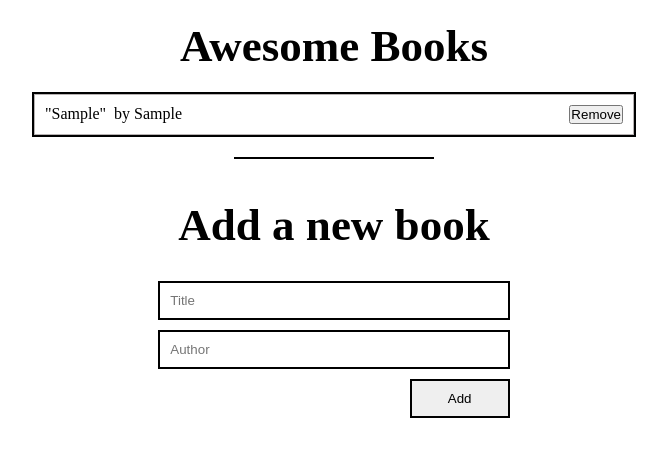
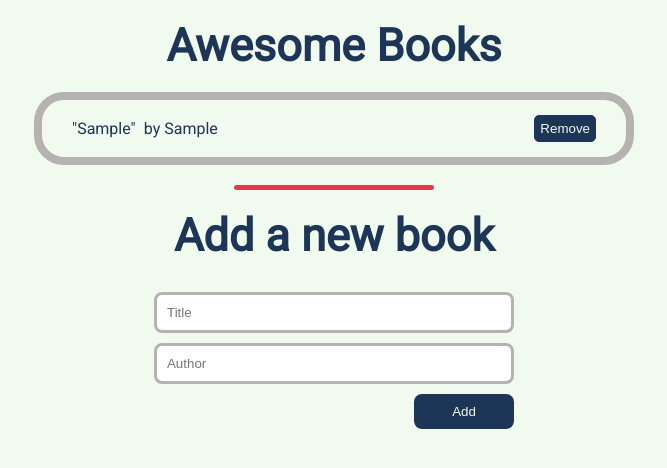
Before and after one commit to rmrmrmr/awesome-books, a website: page index.html in a window 1280 px wide. Both pictures are taken after typing "Sample", "Sample" into the empty fields and a click on the button "Add". Shown: the whole page, without its empty margins (306-973 px from the left). Drawn offline with Linux system fonts and the light colour scheme.

Commit message:
Add styling with styles.css file and fix linter errors

```diff
--- a/main.js
+++ b/main.js
@@ -1,14 +1,27 @@
 const form = document.querySelector('#form');
 const listBooks = document.querySelector('#list-books');
 let books = new Array(0);
+
+// Clean HTML
+function cleanHTML() {
+  while (listBooks.firstChild) {
+    listBooks.removeChild(listBooks.firstChild);
+  }
+}
+
+// add books to LocalStorage
+function syncStorage() {
+  localStorage.setItem('book', JSON.stringify(books));
+}
+
 class Books {
-  constructor(id,tittle, author){
+  constructor(id, tittle, author) {
     this.id = id;
     this.tittle = tittle;
     this.author = author;
   }
 
-  static createHTML () {
+  static createHTML() {
     cleanHTML();
 
     if (books.length > 0) {
@@ -53,18 +66,6 @@ class Books {
   }
 }
 
-// Clean HTML
-function cleanHTML() {
-  while (listBooks.firstChild) {
-    listBooks.removeChild(listBooks.firstChild);
-  }
-}
-
-// add books to LocalStorage
-function syncStorage() {
-  localStorage.setItem('book', JSON.stringify(books));
-}
-
 // Function
 function addBook(e) {
   e.preventDefault();
@@ -74,7 +75,6 @@ function addBook(e) {
   const id = Date.now();
 
   const book = new Books(id, tittleValue, author);
-
 
   books = [...books, book];
 
--- a/styles.css
+++ b/styles.css
@@ -1,3 +1,5 @@
+@import url('https://fonts.googleapis.com/css2?family=Roboto&display=swap');
+
 * {
   margin: 0;
   padding: 0;
@@ -5,8 +7,10 @@
 }
 
 body {
+  font-family: Roboto, sans-serif;
   min-height: 100vh;
-  background-color: #fff;
+  background-color: #f1faee;
+  color: #457b9d;
 }
 
 .main-wrap {
@@ -16,22 +20,28 @@ body {
   align-items: center;
 }
 
-
 .main-tittle {
-  color: black;
+  color: #1d3557;
   font-size: 45px;
   font-weight: 700;
   line-height: 52px;
   margin: 20px;
 }
 
+.btn-remove {
+  color: #f1faee;
+  border: #1d3557 solid 1px;
+  border-radius: 5px;
+  background-color: #1d3557;
+  padding: 5px;
+}
+
 #list-books {
   display: flex;
   flex-direction: column;
   justify-content: center;
-  border: 2px solid black;
-  background: gray;
-  gap: 5px;
+  background: #f1faee;
+  gap: 8px;
   margin-bottom: 20px;
 }
 
@@ -39,36 +49,51 @@ body {
   width: 600px;
   display: flex;
   justify-content: space-between;
-  border: 1px solid rgb(183, 178, 178);
-  padding: 10px;
-  background: #fff;
+  align-content: center;
+  border: 8px solid rgb(183, 178, 178);
+  border-radius: 30px;
+  padding: 15px 30px;
+  background: #f1faee;
+}
+
+.author-book {
+  color: #1d3557;
+}
+
+.tittle-book {
+  color: #1d3557;
 }
 
 .wrap {
   display: flex;
   justify-content: center;
+  align-items: center;
   gap: 8px;
 }
 
-#devider{
+#devider {
   width: 200px;
   height: 1px;
-  border-bottom: 2px solid black;
-  margin-bottom: 20px;
+  border-bottom: 5px solid #e63946;
+  border-radius: 10px;
 }
 
-#form{
+#form {
   display: flex;
   flex-direction: column;
-  gap: 10px
+  gap: 10px;
 }
 
 .formInput {
   padding: 10px;
-  border: 2px solid black;
+  border: 3px solid rgb(183, 178, 178);
+  border-radius: 8px;
 }
 
 #addBttn {
   width: 100px;
   align-self: flex-end;
+  background: #1d3557;
+  color: #f1faee;
+  border: none;
 }
```
Lines whose indentation alone changed are shown as unchanged.
